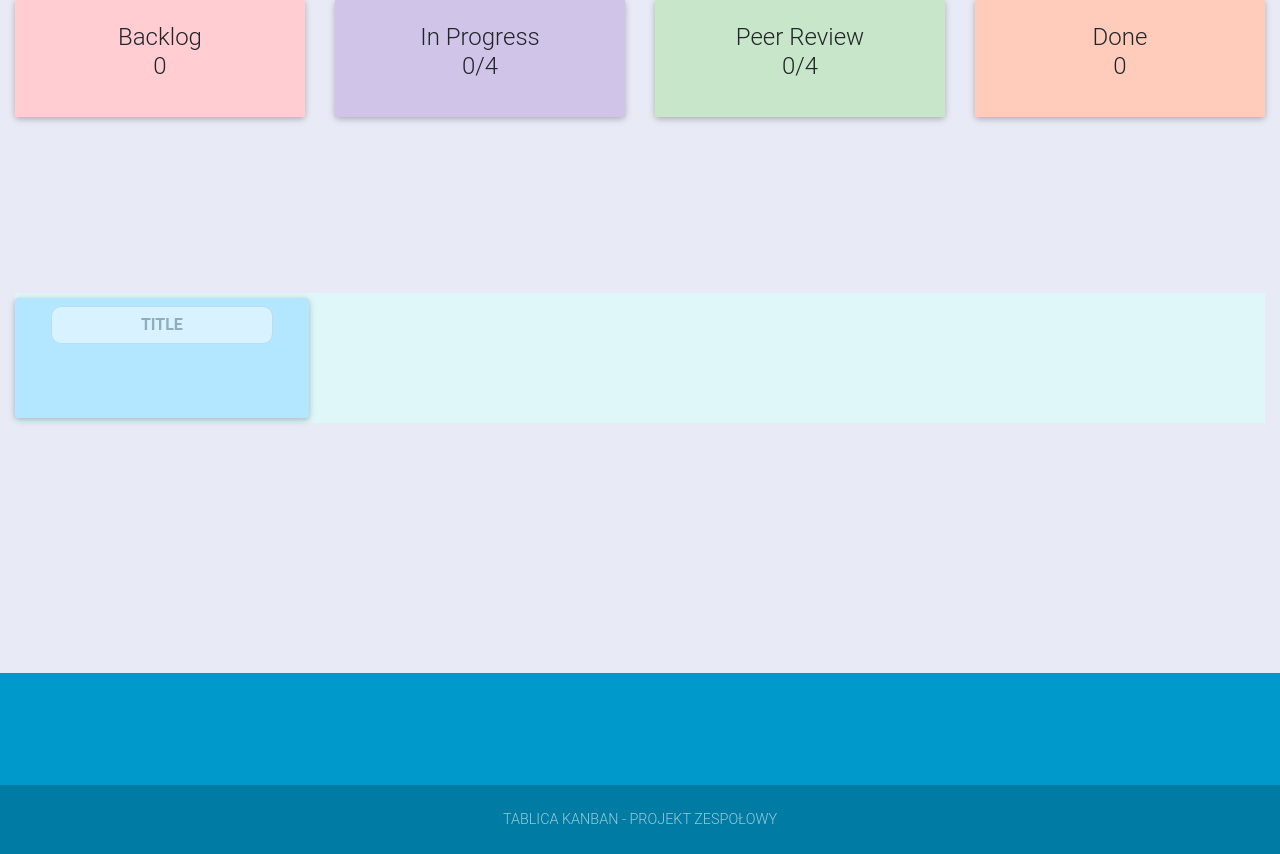
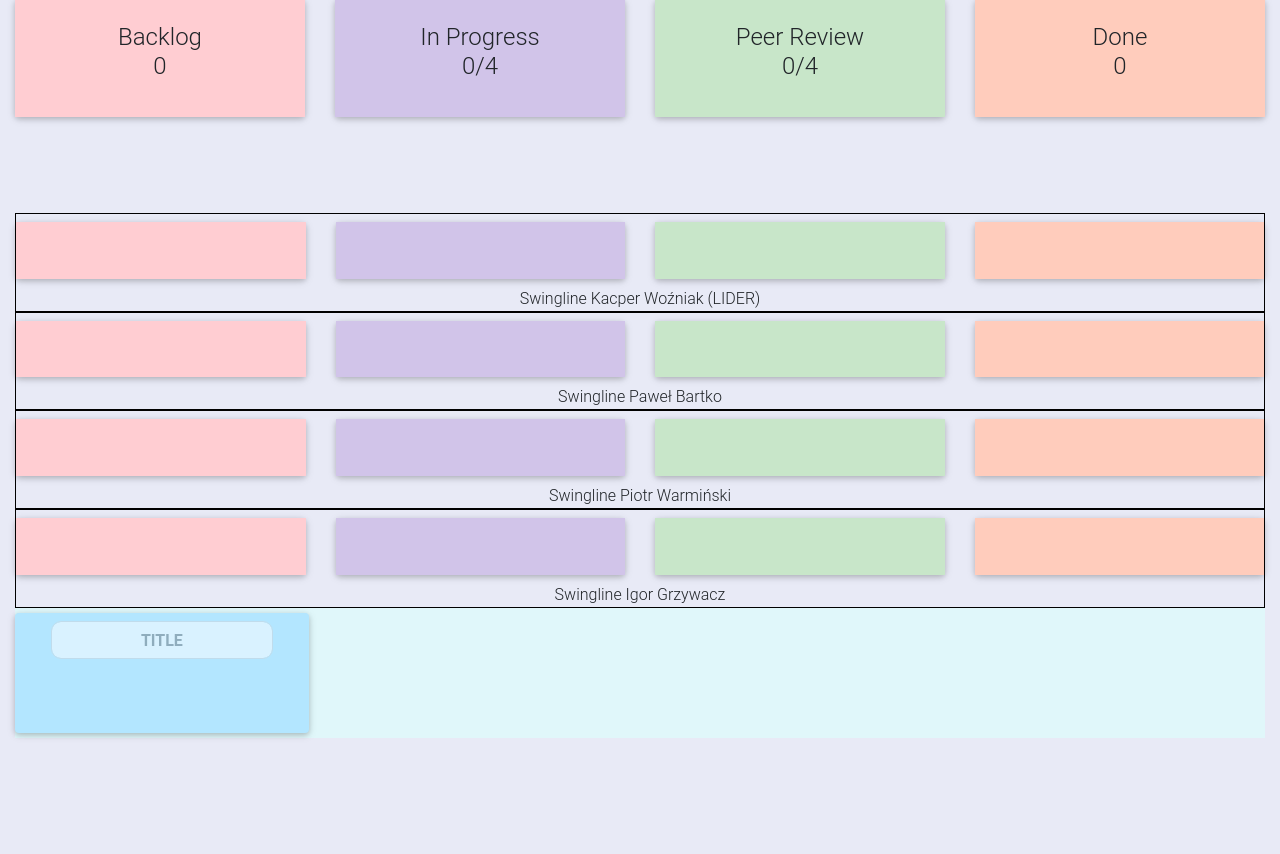
Before and after one commit to CezaryDobrenko/ajronn.github.io, a PHP site: page / in a window 1280 px wide. Shown: the part 123-977 px from the top of the page. Run offline with PHP 8.4, Linux system fonts and the light colour scheme; some libraries are stand-ins or nearby versions.

Commit message:
Added swinglines

```diff
--- a/index.html
+++ b/index.html
@@ -120,6 +120,201 @@
             </div>
         </div>
 
+		<!-- Swingline -->
+
+		<div class="swingline" style = "display: inline-block; width: 100%; min-height: 50px; border: 1px solid black;">
+            <div class="row flex-row">
+                <div class="col-sm-3 col-md-3 s1backlog list" id="0">
+					<div class="card my-2">
+                        <div class="card-block red lighten-4">
+                            <h4 class="card-title text-center py-2 opacitytitle">1</h4>
+
+                            <!-- KARTKI -->
+
+                        </div>
+                    </div>
+                </div>
+				<div class="col-sm-3 col-md-3 s1inprogress list" id="1">
+
+                    <div class="card my-2">
+                        <div class="card-block deep-purple lighten-4">
+                            <h4 class="card-title text-center py-2 opacitytitle">2</h4>
+
+							<!-- KARTKI -->
+
+                        </div>
+                    </div>
+
+                </div>
+                <div class="col-sm-3 col-md-3 s1peerreview list" id="2">
+                    <div class="card my-2">
+                        <div class="card-block green lighten-4">
+                            <h4 class="card-title text-center py-2 opacitytitle">3</h4>
+
+							<!-- KARTKI -->
+
+                        </div>
+                    </div>
+                </div>
+                <div class="col-sm-3 col-md-3 s1done list" id="3">
+                    <div class="card my-2">
+                        <div class="card-block deep-orange lighten-4">
+                            <h4 class="card-title text-center py-2 opacitytitle">4</h4>
+
+							<!-- KARTKI -->
+
+                        </div>
+                    </div>
+                </div>
+            </div>
+					<div style = "text-align: center;">Swingline Kacper Woźniak (LIDER)</div>
+		</div>
+
+		<div class="swingline" style = "display: inline-block; width: 100%; min-height: 50px; border: 1px solid black;">
+            <div class="row flex-row">
+                <div class="col-sm-3 col-md-3 s2backlog list" id="0">
+					<div class="card my-2">
+                        <div class="card-block red lighten-4">
+                            <h4 class="card-title text-center py-2 opacitytitle">1</h4>
+
+                            <!-- KARTKI -->
+
+                        </div>
+                    </div>
+                </div>
+				<div class="col-sm-3 col-md-3 s2inprogress list" id="1">
+
+                    <div class="card my-2">
+                        <div class="card-block deep-purple lighten-4">
+                            <h4 class="card-title text-center py-2 opacitytitle">2</h4>
+
+							<!-- KARTKI -->
+
+                        </div>
+                    </div>
+
+                </div>
+                <div class="col-sm-3 col-md-3 s2peerreview list" id="2">
+                    <div class="card my-2">
+                        <div class="card-block green lighten-4">
+                            <h4 class="card-title text-center py-2 opacitytitle">3</h4>
+
+							<!-- KARTKI -->
+
+                        </div>
+                    </div>
+                </div>
+                <div class="col-sm-3 col-md-3 s2done list" id="3">
+                    <div class="card my-2">
+                        <div class="card-block deep-orange lighten-4">
+                            <h4 class="card-title text-center py-2 opacitytitle">4</h4>
+
+							<!-- KARTKI -->
+
+                        </div>
+                    </div>
+                </div>
+            </div>
+			<div style = "text-align: center;">Swingline Paweł Bartko</div>
+		</div>
+
+		<div class="swingline" style = "display: inline-block; width: 100%; min-height: 50px; border: 1px solid black;">
+            <div class="row flex-row">
+                <div class="col-sm-3 col-md-3 s3backlog list" id="0">
+					<div class="card my-2">
+                        <div class="card-block red lighten-4">
+                            <h4 class="card-title text-center py-2 opacitytitle">1</h4>
+
+                            <!-- KARTKI -->
+
+                        </div>
+                    </div>
+                </div>
+				<div class="col-sm-3 col-md-3 s3inprogress list" id="1">
+
+                    <div class="card my-2">
+                        <div class="card-block deep-purple lighten-4">
+                            <h4 class="card-title text-center py-2 opacitytitle">2</h4>
+
+							<!-- KARTKI -->
+
+                        </div>
+                    </div>
+
+                </div>
+                <div class="col-sm-3 col-md-3 s3peerreview list" id="2">
+                    <div class="card my-2">
+                        <div class="card-block green lighten-4">
+                            <h4 class="card-title text-center py-2 opacitytitle">3</h4>
+
+							<!-- KARTKI -->
+
+                        </div>
+                    </div>
+                </div>
+                <div class="col-sm-3 col-md-3 s3done list" id="3">
+                    <div class="card my-2">
+                        <div class="card-block deep-orange lighten-4">
+                            <h4 class="card-title text-center py-2 opacitytitle">4</h4>
+
+							<!-- KARTKI -->
+
+                        </div>
+                    </div>
+                </div>
+            </div>
+			<div style = "text-align: center;">Swingline Piotr Warmiński</div>
+		</div>
+
+		<div class="swingline" style = "display: inline-block; width: 100%; min-height: 50px; border: 1px solid black;">
+            <div class="row flex-row">
+                <div class="col-sm-3 col-md-3 s4backlog list" id="0">
+					<div class="card my-2">
+                        <div class="card-block red lighten-4">
+                            <h4 class="card-title text-center py-2 opacitytitle">1</h4>
+
+                            <!-- KARTKI -->
+
+                        </div>
+                    </div>
+                </div>
+				<div class="col-sm-3 col-md-3 s4inprogress list" id="1">
+
+                    <div class="card my-2">
+                        <div class="card-block deep-purple lighten-4">
+                            <h4 class="card-title text-center py-2 opacitytitle">2</h4>
+
+							<!-- KARTKI -->
+
+                        </div>
+                    </div>
+
+                </div>
+                <div class="col-sm-3 col-md-3 s4peerreview list" id="2">
+                    <div class="card my-2">
+                        <div class="card-block green lighten-4">
+                            <h4 class="card-title text-center py-2 opacitytitle">3</h4>
+
+							<!-- KARTKI -->
+
+                        </div>
+                    </div>
+                </div>
+                <div class="col-sm-3 col-md-3 s4done list" id="3">
+                    <div class="card my-2">
+                        <div class="card-block deep-orange lighten-4">
+                            <h4 class="card-title text-center py-2 opacitytitle">4</h4>
+
+							<!-- KARTKI -->
+
+                        </div>
+                    </div>
+                </div>
+            </div>
+			<div style = "text-align: center;">Swingline Igor Grzywacz</div>
+		</div>
+
+
 		<!-- SEKCJA DODAWANIA KARTEK -->
 		<div class="stickynotefield cyan lighten-5" id="field">
 
--- a/main.js
+++ b/main.js
@@ -42,22 +42,37 @@ function checkCounters()
     document.getElementById("counterp").innerHTML = counts[2] + "/" + block;
     document.getElementById("counterin").innerHTML = counts[3];
 
-    var i;
+	var i;
     for (i = 1; i < 3; i++)
 	{
         if (counts[i] >= block)
 		{
-            $("." + names[i]).droppable("disable");
-            $("." + names[i] + " h4").css("color", "red");
-            $("." + names[i] + " h4").css("font-weight", "bold");
+			if(i == 1){
+				for(j = 0; j <= 4; j++) $(".s"+j+"inprogress").droppable("disable");
+				$(".inprogress").css("color", "red");
+				$(".inprogress").css("font-weight", "bold");
+			}
+			if(i == 2){
+				for(j = 0; j <= 4; j++) $(".s"+j+"peerreview").droppable("disable");
+				$(".peerreview").css("color", "red");
+				$(".peerreview").css("font-weight", "bold");
+			}
         }
 		else
 		{
-            $("." + names[i]).droppable("enable");
-            $("." + names[i] + " h4").css("color", "black");
-            $("." + names[i] + " h4").css("font-weight", "300");
+			if(i == 1){
+				for(j = 0; j <= 4; j++) $(".s"+j+"inprogress").droppable("enable");
+				$(".inprogress").css("color", "black");
+				$(".inprogress").css("font-weight", "300");
+			}
+			if(i == 2){
+				for(j = 0; j <= 4; j++) $(".s"+j+"peerreview").droppable("enable");
+				$(".peerreview").css("color", "black");
+				$(".peerreview").css("font-weight", "300");
+			}
         }
     }
+
 
     if ($(".stickynotefield").children().length == 0) insertnote();
 
@@ -77,9 +92,16 @@ function makenote() {
 
     $('.delnote').on("click", function () {
         var parentid = parseInt($(this).parent().parent().attr("id"));
-        var count = $(this).parent().parent().children().length - 2;
+		for(i = 0; i < 4; i++){
+			if(parentid == i){
+				if(document.getElementsByClassName("s1" + names[i])[0].childElementCount != 0) var swing1 = document.getElementsByClassName("s1" + names[i])[0].childElementCount-1;
+				if(document.getElementsByClassName("s2" + names[i])[0].childElementCount != 0) var swing2 = document.getElementsByClassName("s2" + names[i])[0].childElementCount-1;
+				if(document.getElementsByClassName("s3" + names[i])[0].childElementCount != 0) var swing3 = document.getElementsByClassName("s3" + names[i])[0].childElementCount-1;
+				if(document.getElementsByClassName("s4" + names[i])[0].childElementCount != 0) var swing4 = document.getElementsByClassName("s4" + names[i])[0].childElementCount-1;
+			}
+		}
         $(this).parent().remove();
-        counts[parentid] = count;
+        counts[parentid] = swing1 + swing2 + swing3 + swing4 - 1;
         checkCounters();
 		return;
     });
@@ -92,8 +114,15 @@ function makenote() {
         revert: function (event, ui)
 		{
             var parentid = parseInt($(this).parent().attr("id"));
-            var count = $(this).parent().children().length;
-            counts[parentid] = count - 1;
+			for(i = 0; i < 4; i++){
+				if(parentid == i){
+				if(document.getElementsByClassName("s1" + names[i])[0].childElementCount != 0) var swing1 = document.getElementsByClassName("s1" + names[i])[0].childElementCount-1;
+				if(document.getElementsByClassName("s2" + names[i])[0].childElementCount != 0) var swing2 = document.getElementsByClassName("s2" + names[i])[0].childElementCount-1;
+				if(document.getElementsByClassName("s3" + names[i])[0].childElementCount != 0) var swing3 = document.getElementsByClassName("s3" + names[i])[0].childElementCount-1;
+				if(document.getElementsByClassName("s4" + names[i])[0].childElementCount != 0) var swing4 = document.getElementsByClassName("s4" + names[i])[0].childElementCount-1;
+				}
+			}
+			counts[parentid] = swing1 + swing2 + swing3 + swing4;
             checkCounters();
 			return;
         }
@@ -166,6 +195,287 @@ function makenote() {
 		globalparentid = -1;
         return;
     });
+
+	// swingline  nr 1
+
+    $(".s1backlog").droppable({
+        tolerance: "intersect",
+        accept: ".stickynote",
+        activeClass: "ui-state-default",
+        hoverClass: "ui-state-hover",
+        drop: function (event, ui) {
+            $(".s1backlog").append($(ui.draggable));
+			return;
+        }
+    });
+
+    $(".s1backlog").on("drop", function () {
+		counts[globalparentid]--;
+		globalparentid = -1;
+        return;
+    });
+
+    $(".s1inprogress").droppable({
+        tolerance: "intersect",
+        accept: ".stickynote",
+        activeClass: "ui-state-default",
+        hoverClass: "ui-state-hover",
+        drop: function (event, ui) {
+            $(".s1inprogress").append($(ui.draggable));
+			return;
+        }
+    });
+
+    $(".s1inprogress").on("drop", function () {
+		counts[globalparentid]--;
+		globalparentid = -1;
+        return;
+    });
+
+    $(".s1peerreview").droppable({
+        tolerance: "intersect",
+        accept: ".stickynote",
+        activeClass: "ui-state-default",
+        hoverClass: "ui-state-hover",
+        drop: function (event, ui) {
+            $(".s1peerreview").append($(ui.draggable));
+			return;
+        }
+    });
+
+    $(".s1peerreview").on("drop", function () {
+		counts[globalparentid]--;
+		globalparentid = -1;
+        return;
+    });
+
+    $(".s1done").droppable({
+        tolerance: "intersect",
+        accept: ".stickynote",
+        activeClass: "ui-state-default",
+        hoverClass: "ui-state-hover",
+        drop: function (event, ui) {
+            $(".s1done").append($(ui.draggable));
+			return;
+        }
+    });
+
+    $(".s1done").on("drop", function () {
+		counts[globalparentid]--;
+		globalparentid = -1;
+        return;
+    });
+
+	// swingline  nr 2
+
+    $(".s2backlog").droppable({
+        tolerance: "intersect",
+        accept: ".stickynote",
+        activeClass: "ui-state-default",
+        hoverClass: "ui-state-hover",
+        drop: function (event, ui) {
+            $(".s2backlog").append($(ui.draggable));
+			return;
+        }
+    });
+
+    $(".s2backlog").on("drop", function () {
+		counts[globalparentid]--;
+		globalparentid = -1;
+        return;
+    });
+
+    $(".s2inprogress").droppable({
+        tolerance: "intersect",
+        accept: ".stickynote",
+        activeClass: "ui-state-default",
+        hoverClass: "ui-state-hover",
+        drop: function (event, ui) {
+            $(".s2inprogress").append($(ui.draggable));
+			return;
+        }
+    });
+
+    $(".s2inprogress").on("drop", function () {
+		counts[globalparentid]--;
+		globalparentid = -1;
+        return;
+    });
+
+    $(".s2peerreview").droppable({
+        tolerance: "intersect",
+        accept: ".stickynote",
+        activeClass: "ui-state-default",
+        hoverClass: "ui-state-hover",
+        drop: function (event, ui) {
+            $(".s2peerreview").append($(ui.draggable));
+			return;
+        }
+    });
+
+    $(".s2peerreview").on("drop", function () {
+		counts[globalparentid]--;
+		globalparentid = -1;
+        return;
+    });
+
+    $(".s2done").droppable({
+        tolerance: "intersect",
+        accept: ".stickynote",
+        activeClass: "ui-state-default",
+        hoverClass: "ui-state-hover",
+        drop: function (event, ui) {
+            $(".s2done").append($(ui.draggable));
+			return;
+        }
+    });
+
+    $(".s2done").on("drop", function () {
+		counts[globalparentid]--;
+		globalparentid = -1;
+        return;
+    });
+
+// swingline  nr 3
+
+    $(".s3backlog").droppable({
+        tolerance: "intersect",
+        accept: ".stickynote",
+        activeClass: "ui-state-default",
+        hoverClass: "ui-state-hover",
+        drop: function (event, ui) {
+            $(".s3backlog").append($(ui.draggable));
+			return;
+        }
+    });
+
+    $(".s3backlog").on("drop", function () {
+		counts[globalparentid]--;
+		globalparentid = -1;
+        return;
+    });
+
+    $(".s3inprogress").droppable({
+        tolerance: "intersect",
+        accept: ".stickynote",
+        activeClass: "ui-state-default",
+        hoverClass: "ui-state-hover",
+        drop: function (event, ui) {
+            $(".s3inprogress").append($(ui.draggable));
+			return;
+        }
+    });
+
+    $(".s3inprogress").on("drop", function () {
+		counts[globalparentid]--;
+		globalparentid = -1;
+        return;
+    });
+
+    $(".s3peerreview").droppable({
+        tolerance: "intersect",
+        accept: ".stickynote",
+        activeClass: "ui-state-default",
+        hoverClass: "ui-state-hover",
+        drop: function (event, ui) {
+            $(".s3peerreview").append($(ui.draggable));
+			return;
+        }
+    });
+
+    $(".s3peerreview").on("drop", function () {
+		counts[globalparentid]--;
+		globalparentid = -1;
+        return;
+    });
+
+    $(".s3done").droppable({
+        tolerance: "intersect",
+        accept: ".stickynote",
+        activeClass: "ui-state-default",
+        hoverClass: "ui-state-hover",
+        drop: function (event, ui) {
+            $(".s3done").append($(ui.draggable));
+			return;
+        }
+    });
+
+    $(".s3done").on("drop", function () {
+		counts[globalparentid]--;
+		globalparentid = -1;
+        return;
+    });
+
+// swingline  nr 4
+
+    $(".s4backlog").droppable({
+        tolerance: "intersect",
+        accept: ".stickynote",
+        activeClass: "ui-state-default",
+        hoverClass: "ui-state-hover",
+        drop: function (event, ui) {
+            $(".s4backlog").append($(ui.draggable));
+			return;
+        }
+    });
+
+    $(".s4backlog").on("drop", function () {
+		counts[globalparentid]--;
+		globalparentid = -1;
+        return;
+    });
+
+    $(".s4inprogress").droppable({
+        tolerance: "intersect",
+        accept: ".stickynote",
+        activeClass: "ui-state-default",
+        hoverClass: "ui-state-hover",
+        drop: function (event, ui) {
+            $(".s4inprogress").append($(ui.draggable));
+			return;
+        }
+    });
+
+    $(".s4inprogress").on("drop", function () {
+		counts[globalparentid]--;
+		globalparentid = -1;
+        return;
+    });
+
+    $(".s4peerreview").droppable({
+        tolerance: "intersect",
+        accept: ".stickynote",
+        activeClass: "ui-state-default",
+        hoverClass: "ui-state-hover",
+        drop: function (event, ui) {
+            $(".s4peerreview").append($(ui.draggable));
+			return;
+        }
+    });
+
+    $(".s4peerreview").on("drop", function () {
+		counts[globalparentid]--;
+		globalparentid = -1;
+        return;
+    });
+
+    $(".s4done").droppable({
+        tolerance: "intersect",
+        accept: ".stickynote",
+        activeClass: "ui-state-default",
+        hoverClass: "ui-state-hover",
+        drop: function (event, ui) {
+            $(".s4done").append($(ui.draggable));
+			return;
+        }
+    });
+
+    $(".s4done").on("drop", function () {
+		counts[globalparentid]--;
+		globalparentid = -1;
+        return;
+    });
+
 }
 
 	if(firstvisit == 0){
--- a/mainstyle.css
+++ b/mainstyle.css
@@ -101,9 +101,7 @@ textarea:focus
 	border-radius:5px;
 }
 
-.list{
-	margin-bottom: 80px;
-}
+
 
 #cardtitle{
 	width: 80%;
@@ -120,6 +118,9 @@ textarea:focus
 	margin-top: 250px;
 }
 
+.opacitytitle{
+opacity: 0;
+}
 
 @media only screen and (max-width: 575px) {
 	.stickynotefield .stickynote{
```
